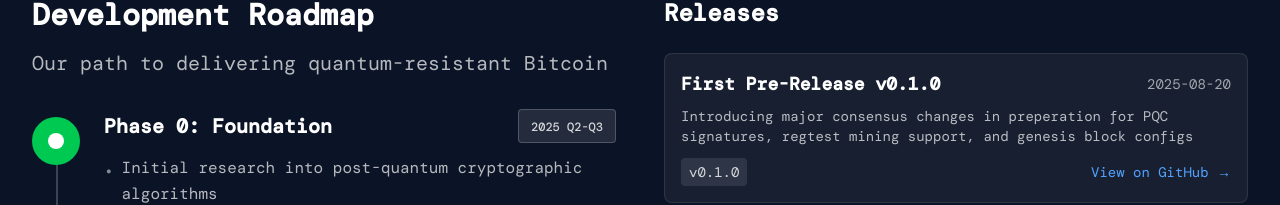
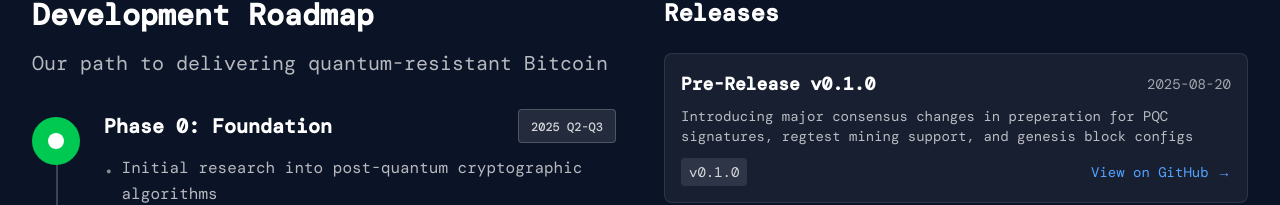
Before and after one commit to en-tropyc/bitcoin-quantum-website, a Next.js app: page /development in a window 1280 px wide. Shown: the part 411-616 px from the top of the page. Built offline with nearby package versions, Linux system fonts and the light colour scheme; a web font is replaced by a local one.

Commit message:
updating links

```diff
--- a/src/app/development/page.tsx
+++ b/src/app/development/page.tsx
@@ -76,7 +76,7 @@
     {
       version: "v0.1.0",
       date: "2025-08-20",
-      title: "First Pre-Release v0.1.0",
+      title: "Pre-Release v0.1.0",
       description: "Introducing major consensus changes in preperation for PQC signatures, regtest mining support, and genesis block configs",
       link: "https://github.com/btq-ag/BTQ-Core/releases/tag/v0.1.0"
     },
@@ -279,7 +279,7 @@
 
                   <div className="mt-4 text-right">
                     <a
-                      href="https://hackmd.io/@btq-team"
+                      href="https://hackmd.io/team/bitcoinquantum?nav=overview"
                       target="_blank"
                       rel="noopener noreferrer"
                       className="text-blue-400 hover:text-blue-300 font-dm-mono text-sm"
```
